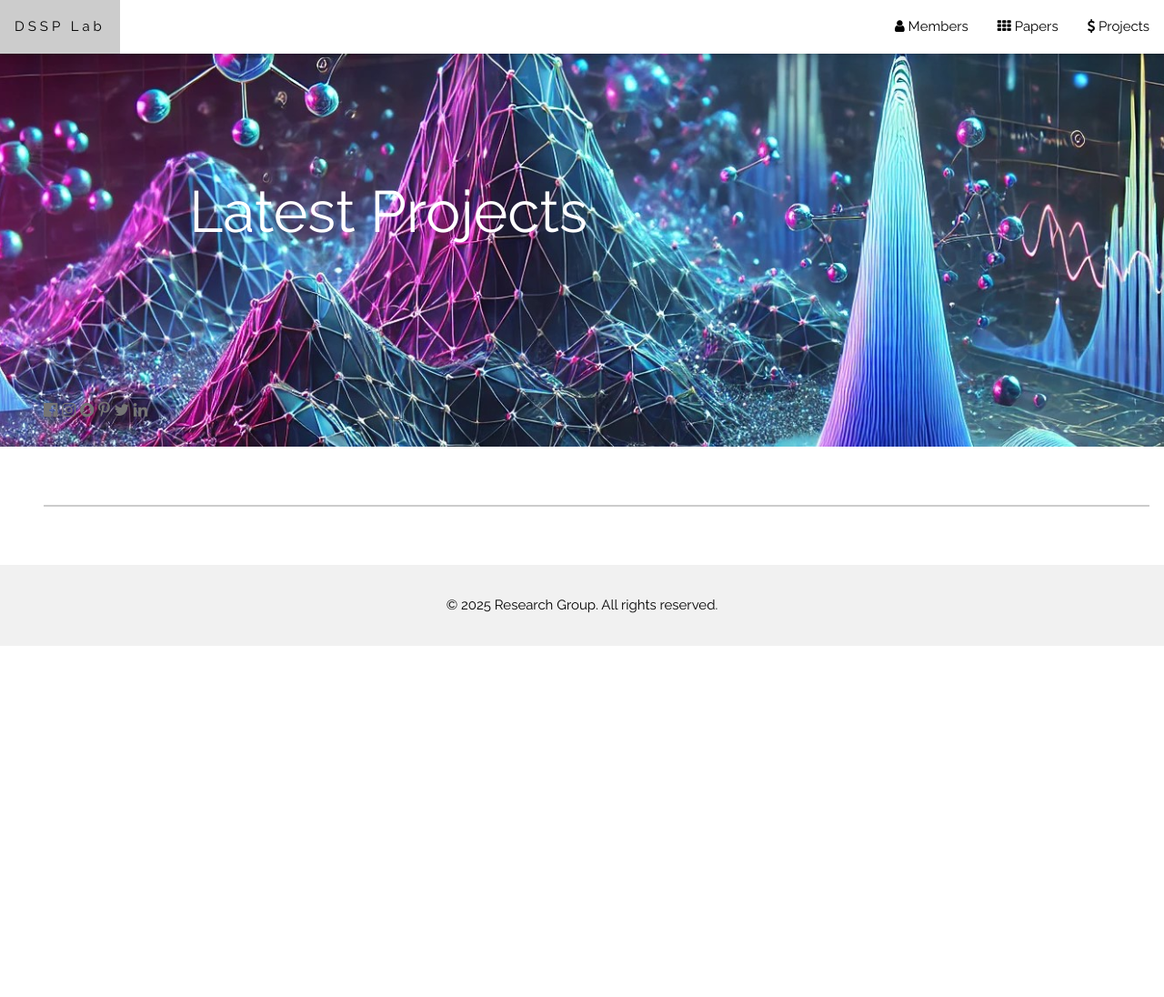
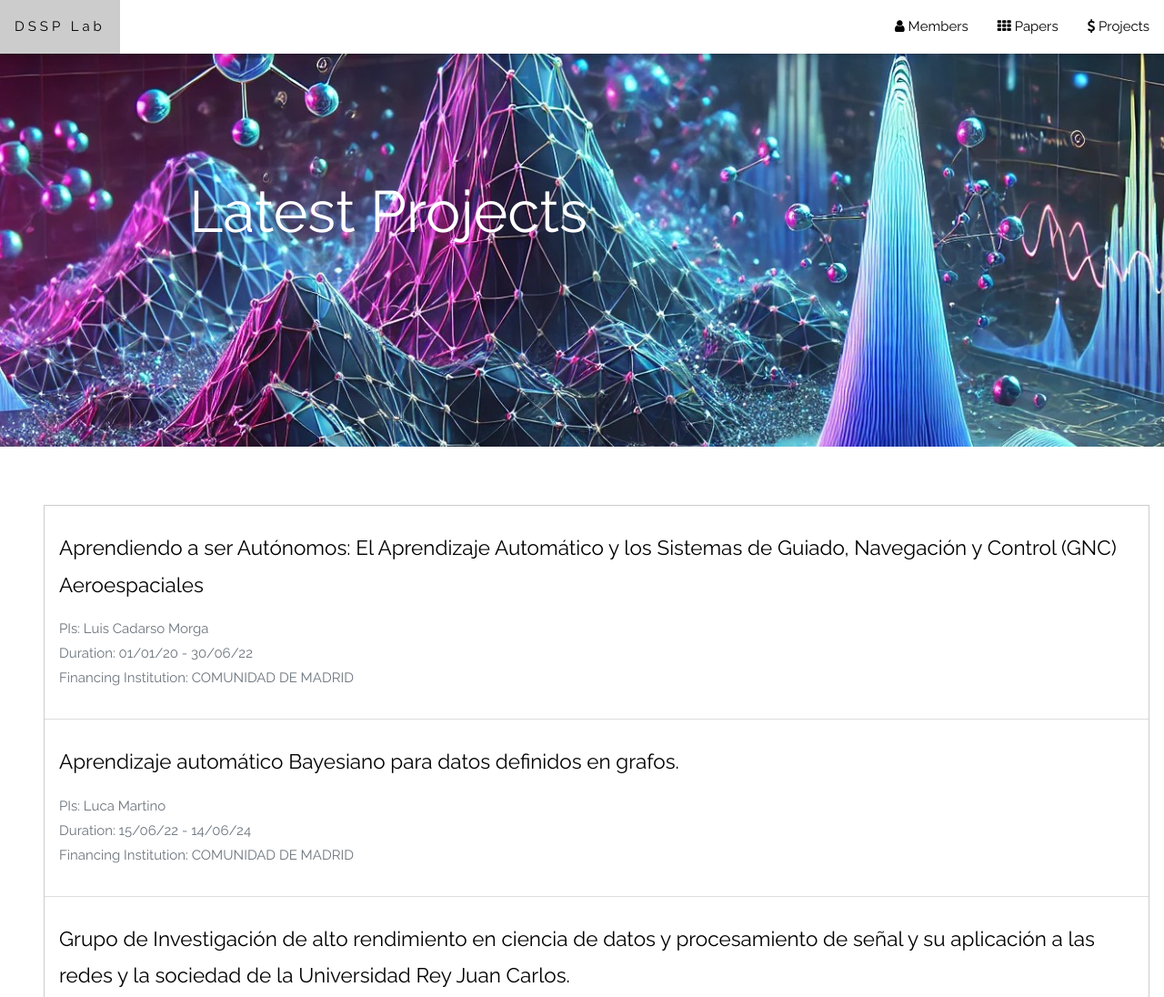
Before and after one commit to dssp-lab/web-group, a plain HTML site: page pages/projects.html in a window 1280 px wide. Shown: the top 1096 px of the page at 91% size. Before the commit the page ends 800 px from the top, so only its background shows below. Drawn offline with nearby package versions, Linux system fonts and the light colour scheme.

Commit message:
Update projects.html

```diff
--- a/pages/projects.html
+++ b/pages/projects.html
@@ -11,6 +11,7 @@
     <link rel="stylesheet" href="../assets/css/styles2.css">
 </head>
 <body>
+
     <!-- Navbar -->
     <div class="w3-top">
         <div class="w3-bar w3-white w3-card" id="myNavbar">
@@ -34,38 +35,25 @@
         <a href="projects.html" onclick="w3_close()" class="w3-bar-item w3-button">Projects</a>
     </nav>
 
-    <!-- Header with full-height image -->
+    <!-- Header -->
     <header class="bgimg-4 w3-display-container" id="home">
         <div class="w3-display-left w3-text-white" style="padding:48px; margin-left: 160px;">
-        <span class="w3-jumbo w3-hide-small">Latest Projects</span><br>
-        <span class="w3-xxlarge w3-hide-large w3-hide-medium">Latest Projects</span><br>
-        </div>
-
-        <div class="w3-display-bottomleft w3-text-grey w3-large" style="padding:24px 48px">
-        <i class="fa fa-facebook-official w3-hover-opacity"></i>
-        <i class="fa fa-instagram w3-hover-opacity"></i>
-        <i class="fa fa-snapchat w3-hover-opacity"></i>
-        <i class="fa fa-pinterest-p w3-hover-opacity"></i>
-        <i class="fa fa-twitter w3-hover-opacity"></i>
-        <i class="fa fa-linkedin w3-hover-opacity"></i>
+            <span class="w3-jumbo w3-hide-small">Latest Projects</span><br>
+            <span class="w3-xxlarge w3-hide-large w3-hide-medium">Latest Projects</span><br>
         </div>
     </header>
 
-    <!-- <header class="w3-dark-grey" style="padding:128px 48px 64px">
-        <h1>Latest Projects</h1>
-    </header> -->
-
+    <!-- Projects Section -->
     <div class="w3-container w3-padding-64" style="padding-left: 48px">
         <ol class="w3-ul w3-border" id="projects-list">
         </ol>
     </div>
 
-
-
     <footer class="w3-center w3-padding-16 w3-light-grey">
         <p>&copy; 2025 Research Group. All rights reserved.</p>
     </footer>
 
+    <!-- Script to Load Projects -->
     <script>
         document.addEventListener("DOMContentLoaded", function () {
             fetch("../assets/jsons/unique_projects.json")
@@ -76,31 +64,51 @@
                     return response.json();
                 })
                 .then(projectsData => {
+                    console.log("JSON Loaded:", projectsData); // Debugging
+
                     const container = document.getElementById("projects-list");
-                    const authorKey = "antonio.garcia.marques";
-                    const groupMembers = ["Antonio García Marqués", "Andrei Buciulea Vlas", "Víctor Manuel Tenorio Gómez", "Samuel Rey Escudero", "Sergio Rozada Doval", "Fernando Real Rojas", "Oscar Escudero Árnanz"];
+                    const groupMembers = [
+                        "Antonio García Marqués", "Andrei Buciulea Vlas", "Víctor Manuel Tenorio Gómez",
+                        "Samuel Rey Escudero", "Sergio Rozada Doval", "Fernando Real Rojas",
+                        "Oscar Escudero Árnanz"
+                    ];
 
-                    // Filter, exclude "RLD" projects, and sort projects by year
-                    const sortedProjects = projectsData[authorKey]
+                    // Filtrar y ordenar proyectos
+                    const sortedProjects = projectsData
                         .filter(project => project.Delete !== 1 && !project.Title.includes("RLD"))
                         .sort((a, b) => new Date(b["Fecha inicio"]) - new Date(a["Fecha inicio"]));
 
-                    // Iterate over the projects and add them to the HTML
+                    console.log("Sorted Projects:", sortedProjects); // Debugging
+
+                    // Iterar sobre los proyectos y agregarlos al HTML
                     sortedProjects.forEach(project => {
                         const projectItem = document.createElement("li");
-                        projectItem.classList.add("list-group-item");
-                        let ips = project["IPs:"].map(ip => {
-                            return groupMembers.includes(ip) ? `<strong>${ip}</strong>` : ip;
-                        }).join(", ");
+                        projectItem.classList.add("w3-padding-16");
+
+                        // Si "Investigador/es principal/es:" es un array, convertirlo en una lista
+                        let investigators = "";
+                        if (Array.isArray(project["Investigador/es principal/es:"])) {
+                            investigators = project["Investigador/es principal/es:"].map(ip => {
+                                return groupMembers.includes(ip) ? `<strong>${ip}</strong>` : ip;
+                            }).join(", ");
+                        }
+
                         projectItem.innerHTML = `
                             <h5 style="font-size: 1.5em;">${project.Title}</h5>
-                            <p style="color: #6c757d;">PIs: ${ips}, Duration: ${project["Fecha inicio"]} - ${project["Fecha fin"]}, Financing Institution: ${project["Entidad financiadora"]}</p>
+                            <p style="color: #6c757d;">
+                                PIs: ${investigators} <br>
+                                Duration: ${project["Fecha inicio"]} - ${project["Fecha fin"]} <br>
+                                Financing Institution: ${project["Entidad financiadora"]}
+                            </p>
                         `;
+
                         container.appendChild(projectItem);
                     });
+
                 })
                 .catch(error => console.error("Error al obtener los proyectos:", error));
         });
     </script>
+
 </body>
 </html>
```
